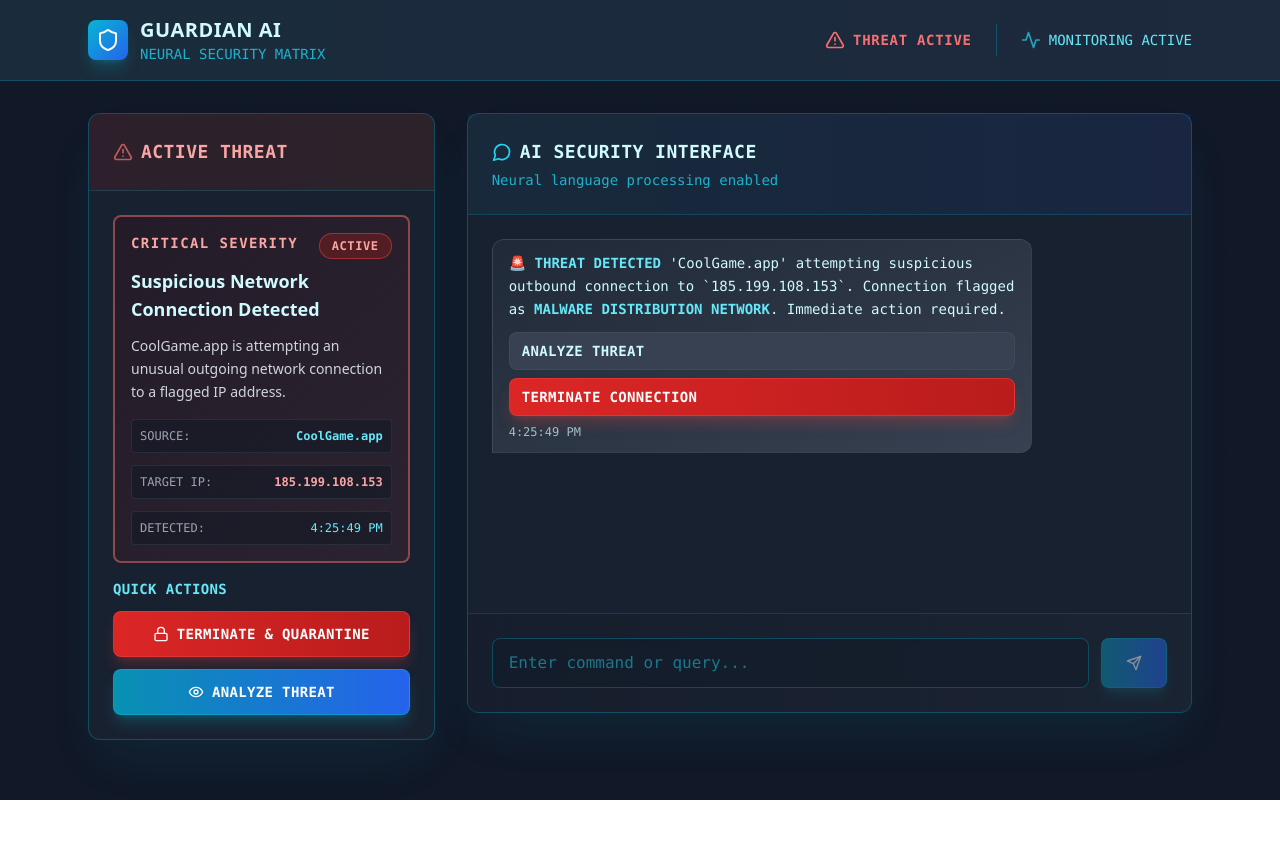
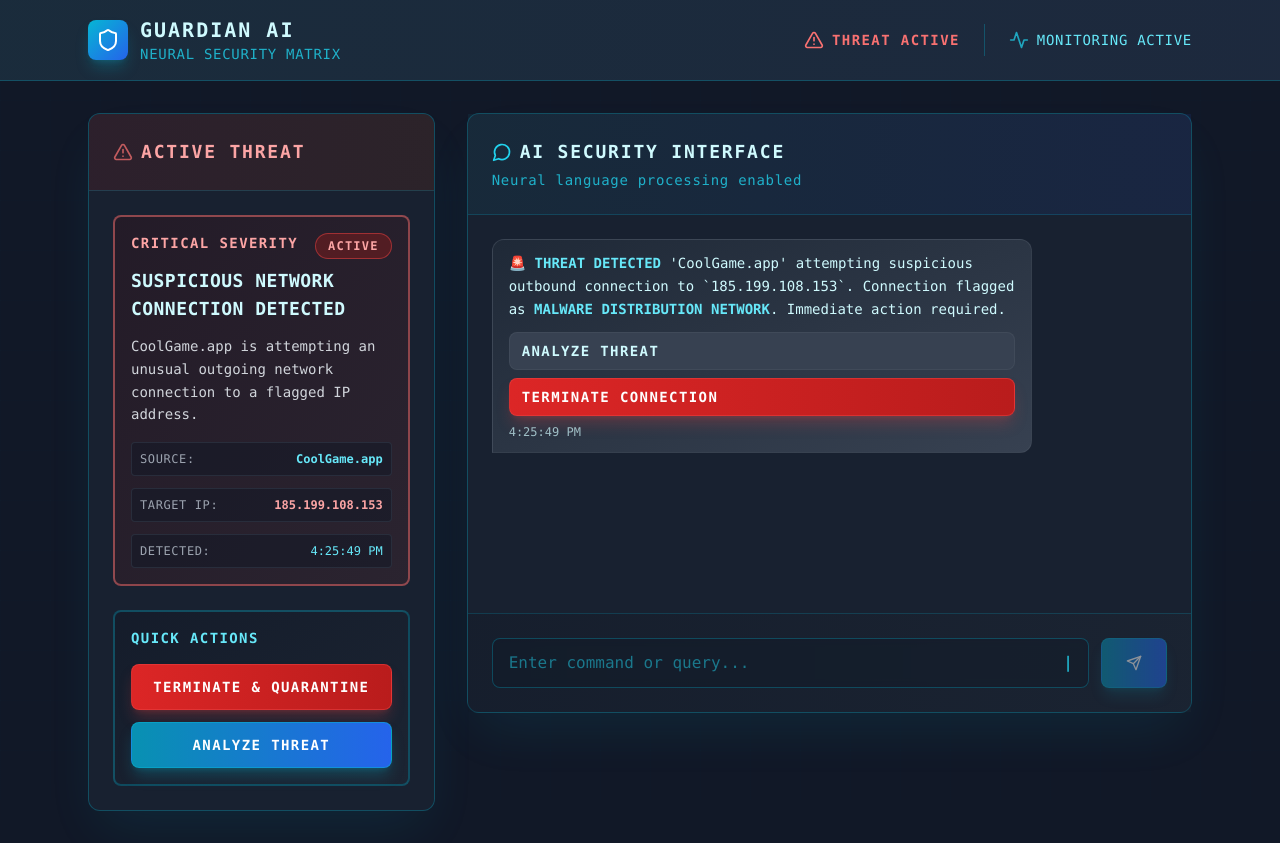
Before and after one commit to MarkOpalski/device-security-monitoring-app, a React (Vite) app: page / in a window 1280 px wide. Before the commit the page ends 800 px from the top, so only its background shows below. Built offline with nearby package versions, Linux system fonts and the light colour scheme.

Commit message:
Update Guardian AI with Enhanced Cyberpunk Design Standards

```diff
--- a/src/App.tsx
+++ b/src/App.tsx
@@ -28,7 +28,7 @@ interface Alert {
 
 const INITIAL_ALERT: Alert = {
   id: '1',
-  title: 'Suspicious Network Connection Detected',
+  title: 'SUSPICIOUS NETWORK CONNECTION DETECTED',
   description: 'CoolGame.app is attempting an unusual outgoing network connection to a flagged IP address.',
   severity: 'critical',
   timestamp: new Date(),
@@ -49,6 +49,25 @@ const INITIAL_MESSAGES: Message[] = [
     ]
   }
 ];
+
+// Blinking Cursor Component
+const BlinkingCursor = () => {
+  const [visible, setVisible] = useState(true);
+
+  useEffect(() => {
+    const interval = setInterval(() => {
+      setVisible(prev => !prev);
+    }, 800); // 0.8s blink rate
+
+    return () => clearInterval(interval);
+  }, []);
+
+  return (
+    <span className={`text-cyan-400 transition-opacity duration-100 ${visible ? 'opacity-100' : 'opacity-0'}`}>
+      |
+    </span>
+  );
+};
 
 function App() {
   const [currentAlert, setCurrentAlert] = useState<Alert>(INITIAL_ALERT);
@@ -192,7 +211,7 @@ function App() {
   };
 
   return (
-    <div className="min-h-screen bg-gray-900 text-cyan-100">
+    <div className="min-h-screen bg-gray-900 text-cyan-100 font-mono">
       {/* Animated background grid */}
       <div className="fixed inset-0 opacity-10">
         <div className="absolute inset-0" style={{
@@ -214,14 +233,14 @@ function App() {
                 <Shield className="w-6 h-6 text-white" />
               </div>
               <div>
-                <h1 className="text-xl font-bold text-cyan-100 tracking-wide">GUARDIAN AI</h1>
-                <p className="text-sm text-cyan-400/80 font-mono">NEURAL SECURITY MATRIX</p>
+                <h1 className="text-xl font-bold text-cyan-100 tracking-widest">GUARDIAN AI</h1>
+                <p className="text-sm text-cyan-400/80 tracking-wider">NEURAL SECURITY MATRIX</p>
               </div>
             </div>
             <div className="flex items-center space-x-6">
               <div className="flex items-center space-x-2">
                 {getStatusIcon()}
-                <span className={`text-sm font-bold font-mono tracking-wider ${
+                <span className={`text-sm font-bold tracking-widest ${
                   systemStatus === 'secure' ? 'text-cyan-400' :
                   systemStatus === 'threat' ? 'text-red-400' : 'text-orange-400'
                 }`}>
@@ -231,7 +250,7 @@ function App() {
               <div className="h-8 w-px bg-cyan-500/30"></div>
               <div className="flex items-center space-x-2">
                 <Activity className="w-5 h-5 text-cyan-400 animate-pulse" />
-                <span className="text-sm text-cyan-300 font-mono">MONITORING ACTIVE</span>
+                <span className="text-sm text-cyan-300 tracking-wider">MONITORING ACTIVE</span>
               </div>
             </div>
           </div>
@@ -244,19 +263,19 @@ function App() {
           <div className="lg:col-span-1">
             <div className="bg-gray-800/60 backdrop-blur-sm rounded-xl border border-cyan-500/30 overflow-hidden shadow-2xl shadow-cyan-500/10">
               <div className="p-6 border-b border-cyan-500/20 bg-gradient-to-r from-red-900/20 to-orange-900/20">
-                <h2 className="text-lg font-bold text-red-300 flex items-center space-x-2 font-mono tracking-wide">
+                <h2 className="text-lg font-bold text-red-300 flex items-center space-x-2 tracking-widest">
                   <AlertTriangle className="w-5 h-5 text-red-400 animate-pulse" />
                   <span>ACTIVE THREAT</span>
                 </h2>
               </div>
 
               <div className="p-6">
-                <div className={`p-4 rounded-lg border-2 ${getSeverityColor(currentAlert.severity)} mb-4 bg-gradient-to-br from-gray-900/50 to-gray-800/50`}>
+                <div className={`p-4 rounded-lg border-2 ${getSeverityColor(currentAlert.severity)} mb-6 bg-gradient-to-br from-gray-900/50 to-gray-800/50`}>
                   <div className="flex justify-between items-start mb-2">
-                    <h3 className="font-bold text-sm uppercase tracking-widest font-mono">
+                    <h3 className="font-bold text-sm uppercase tracking-widest">
                       {currentAlert.severity} SEVERITY
                     </h3>
-                    <span className={`px-3 py-1 rounded-full text-xs font-bold font-mono tracking-wider ${
+                    <span className={`px-3 py-1 rounded-full text-xs font-bold tracking-widest ${
                       currentAlert.status === 'active' ? 'bg-red-900/50 text-red-300 border border-red-500/50' :
                       currentAlert.status === 'resolved' ? 'bg-cyan-900/50 text-cyan-300 border border-cyan-500/50' :
                       'bg-orange-900/50 text-orange-300 border border-orange-500/50'
@@ -264,52 +283,53 @@ function App() {
                       {currentAlert.status.toUpperCase()}
                     </span>
                   </div>
-                  <h4 className="font-bold text-lg mb-3 text-cyan-100">{currentAlert.title}</h4>
+                  <h4 className="font-bold text-lg mb-3 text-cyan-100 tracking-wide">{currentAlert.title}</h4>
                   <p className="text-sm mb-4 text-gray-300 leading-relaxed">{currentAlert.description}</p>
 
-                  <div className="space-y-3 text-xs font-mono">
+                  <div className="space-y-3 text-xs">
                     <div className="flex justify-between items-center p-2 bg-gray-900/50 rounded border border-gray-700/50">
-                      <span className="text-gray-400">SOURCE:</span>
+                      <span className="text-gray-400 tracking-wider">SOURCE:</span>
                       <span className="font-bold text-cyan-300">{currentAlert.source}</span>
                     </div>
                     {currentAlert.ip && (
                       <div className="flex justify-between items-center p-2 bg-gray-900/50 rounded border border-gray-700/50">
-                        <span className="text-gray-400">TARGET IP:</span>
+                        <span className="text-gray-400 tracking-wider">TARGET IP:</span>
                         <span className="font-bold text-red-300">{currentAlert.ip}</span>
                       </div>
                     )}
                     <div className="flex justify-between items-center p-2 bg-gray-900/50 rounded border border-gray-700/50">
-                      <span className="text-gray-400">DETECTED:</span>
+                      <span className="text-gray-400 tracking-wider">DETECTED:</span>
                       <span className="text-cyan-300">{currentAlert.timestamp.toLocaleTimeString()}</span>
                     </div>
                   </div>
                 </div>
 
-                {/* Quick Actions */}
+                {/* Quick Actions - Matching Active Threat section styling */}
+                <div className="p-4 rounded-lg border-2 border-cyan-500/30 bg-gradient-to-br from-gray-900/50 to-gray-800/50">
+                  <div className="flex justify-between items-start mb-4">
+                    <h4 className="font-bold text-sm uppercase tracking-widest text-cyan-300">QUICK ACTIONS</h4>
+                  </div>
+
+                  {currentAlert.status === 'active' ? (
                     <div className="space-y-3">
-                  <h4 className="font-bold text-sm text-cyan-300 mb-3 font-mono tracking-wide">QUICK ACTIONS</h4>
-                  {currentAlert.status === 'active' ? (
-                    <>
                       <button
                         onClick={() => handleActionClick('block')}
-                        className="w-full bg-gradient-to-r from-red-600 to-red-700 hover:from-red-500 hover:to-red-600 text-white px-4 py-3 rounded-lg text-sm font-bold font-mono tracking-wide transition-all duration-200 flex items-center justify-center space-x-2 border border-red-500/50 shadow-lg shadow-red-500/25"
+                        className="w-full bg-gradient-to-r from-red-600 to-red-700 hover:from-red-500 hover:to-red-600 text-white px-4 py-3 rounded-lg text-sm font-bold tracking-widest transition-all duration-200 border border-red-500/50 shadow-lg shadow-red-500/25"
                         disabled={actionInProgress !== null}
                       >
-                        <Lock className="w-4 h-4" />
-                        <span>TERMINATE & QUARANTINE</span>
+                        TERMINATE & QUARANTINE
                       </button>
                       <button
                         onClick={() => handleActionClick('investigate')}
-                        className="w-full bg-gradient-to-r from-cyan-600 to-blue-600 hover:from-cyan-500 hover:to-blue-500 text-white px-4 py-3 rounded-lg text-sm font-bold font-mono tracking-wide transition-all duration-200 flex items-center justify-center space-x-2 border border-cyan-500/50 shadow-lg shadow-cyan-500/25"
+                        className="w-full bg-gradient-to-r from-cyan-600 to-blue-600 hover:from-cyan-500 hover:to-blue-500 text-white px-4 py-3 rounded-lg text-sm font-bold tracking-widest transition-all duration-200 border border-cyan-500/50 shadow-lg shadow-cyan-500/25"
                       >
-                        <Eye className="w-4 h-4" />
-                        <span>ANALYZE THREAT</span>
+                        ANALYZE THREAT
                       </button>
-                    </>
+                    </div>
                   ) : (
                     <div className="text-center py-6">
                       <CheckCircle className="w-12 h-12 text-cyan-400 mx-auto mb-3" />
-                      <p className="text-sm text-cyan-300 font-bold font-mono tracking-wide">THREAT NEUTRALIZED</p>
+                      <p className="text-sm text-cyan-300 font-bold tracking-widest">THREAT NEUTRALIZED</p>
                     </div>
                   )}
                 </div>
@@ -321,11 +341,11 @@ function App() {
           <div className="lg:col-span-2">
             <div className="bg-gray-800/60 backdrop-blur-sm rounded-xl border border-cyan-500/30 flex flex-col h-[600px] shadow-2xl shadow-cyan-500/10">
               <div className="p-6 border-b border-cyan-500/20 bg-gradient-to-r from-cyan-900/20 to-blue-900/20">
-                <h2 className="text-lg font-bold text-cyan-100 flex items-center space-x-2 font-mono tracking-wide">
+                <h2 className="text-lg font-bold text-cyan-100 flex items-center space-x-2 tracking-widest">
                   <MessageCircle className="w-5 h-5 text-cyan-400" />
                   <span>AI SECURITY INTERFACE</span>
                 </h2>
-                <p className="text-sm text-cyan-400/80 mt-1 font-mono">Neural language processing enabled</p>
+                <p className="text-sm text-cyan-400/80 mt-1 tracking-wider">Neural language processing enabled</p>
               </div>
 
               {/* Messages */}
@@ -337,7 +357,7 @@ function App() {
                         ? 'bg-gradient-to-br from-cyan-600 to-blue-600 text-white rounded-l-xl rounded-tr-xl border border-cyan-500/50 shadow-lg shadow-cyan-500/25'
                         : 'bg-gradient-to-br from-gray-800 to-gray-700 text-cyan-100 rounded-r-xl rounded-tl-xl border border-gray-600/50'
                     } px-4 py-3`}>
-                      <div className="text-sm whitespace-pre-line font-mono leading-relaxed">
+                      <div className="text-sm whitespace-pre-line leading-relaxed">
                         {message.content.split('**').map((part, index) =>
                           index % 2 === 1 ? <strong key={index} className="text-cyan-300">{part}</strong> : part
                         )}
@@ -348,7 +368,7 @@ function App() {
                             <button
                               key={action.id}
                               onClick={() => handleActionClick(action.id)}
-                              className={`w-full text-left px-3 py-2 rounded-lg text-sm font-bold font-mono tracking-wide transition-all duration-200 ${
+                              className={`w-full text-left px-3 py-2 rounded-lg text-sm font-bold tracking-widest transition-all duration-200 ${
                                 action.type === 'primary' ? 'bg-gradient-to-r from-cyan-600 to-blue-600 hover:from-cyan-500 hover:to-blue-500 text-white border border-cyan-500/50 shadow-lg shadow-cyan-500/25' :
                                 action.type === 'danger' ? 'bg-gradient-to-r from-red-600 to-red-700 hover:from-red-500 hover:to-red-600 text-white border border-red-500/50 shadow-lg shadow-red-500/25' :
                                 'bg-gray-700 hover:bg-gray-600 text-cyan-100 border border-gray-600/50'
@@ -359,7 +379,7 @@ function App() {
                           ))}
                         </div>
                       )}
-                      <div className="text-xs opacity-70 mt-2 font-mono">
+                      <div className="text-xs opacity-70 mt-2">
                         {message.timestamp.toLocaleTimeString()}
                       </div>
                     </div>
@@ -371,7 +391,7 @@ function App() {
                     <div className="bg-gradient-to-br from-gray-800 to-gray-700 rounded-r-xl rounded-tl-xl px-4 py-3 border border-gray-600/50">
                       <div className="flex items-center space-x-2">
                         <Loader className="w-4 h-4 animate-spin text-cyan-400" />
-                        <span className="text-sm text-cyan-300 font-mono">GUARDIAN AI PROCESSING...</span>
+                        <span className="text-sm text-cyan-300 tracking-wider">GUARDIAN AI PROCESSING...</span>
                       </div>
                     </div>
                   </div>
@@ -386,7 +406,7 @@ function App() {
                   <div className="flex items-center space-x-3">
                     <Loader className="w-5 h-5 animate-spin text-cyan-400" />
                     <div className="flex-1">
-                      <div className="text-sm font-bold text-cyan-300 mb-1 font-mono tracking-wide">
+                      <div className="text-sm font-bold text-cyan-300 mb-1 tracking-widest">
                         {actionInProgress === 'blocking' ? 'EXECUTING COUNTERMEASURES...' :
                          actionInProgress === 'scanning' ? 'DEEP SYSTEM SCAN IN PROGRESS...' :
                          'PROCESSING ACTION...'}
@@ -399,18 +419,24 @@ function App() {
                 </div>
               )}
 
-              {/* Input */}
+              {/* Input with Blinking Cursor */}
               <div className="p-6 border-t border-cyan-500/20 bg-gradient-to-r from-gray-900/30 to-gray-800/30">
                 <div className="flex space-x-3">
+                  <div className="flex-1 relative">
                     <input
                       type="text"
                       value={inputValue}
                       onChange={(e) => setInputValue(e.target.value)}
                       onKeyPress={(e) => e.key === 'Enter' && handleSendMessage(inputValue)}
                       placeholder="Enter command or query..."
-                    className="flex-1 px-4 py-3 bg-gray-900/50 border border-cyan-500/30 rounded-lg focus:ring-2 focus:ring-cyan-400 focus:border-cyan-400 outline-none text-cyan-100 placeholder-cyan-400/50 font-mono backdrop-blur-sm"
+                      className="w-full px-4 py-3 bg-gray-900/50 border border-cyan-500/30 rounded-lg focus:ring-2 focus:ring-cyan-400 focus:border-cyan-400 outline-none text-cyan-100 placeholder-cyan-400/50 backdrop-blur-sm pr-4"
                       disabled={isTyping || actionInProgress !== null}
                     />
+                    {/* Blinking cursor positioned at the end of input */}
+                    <div className="absolute right-4 top-1/2 transform -translate-y-1/2 pointer-events-none">
+                      <BlinkingCursor />
+                    </div>
+                  </div>
                   <button
                     onClick={() => handleSendMessage(inputValue)}
                     disabled={!inputValue.trim() || isTyping || actionInProgress !== null}
```
Lines whose indentation alone changed are shown as unchanged.
